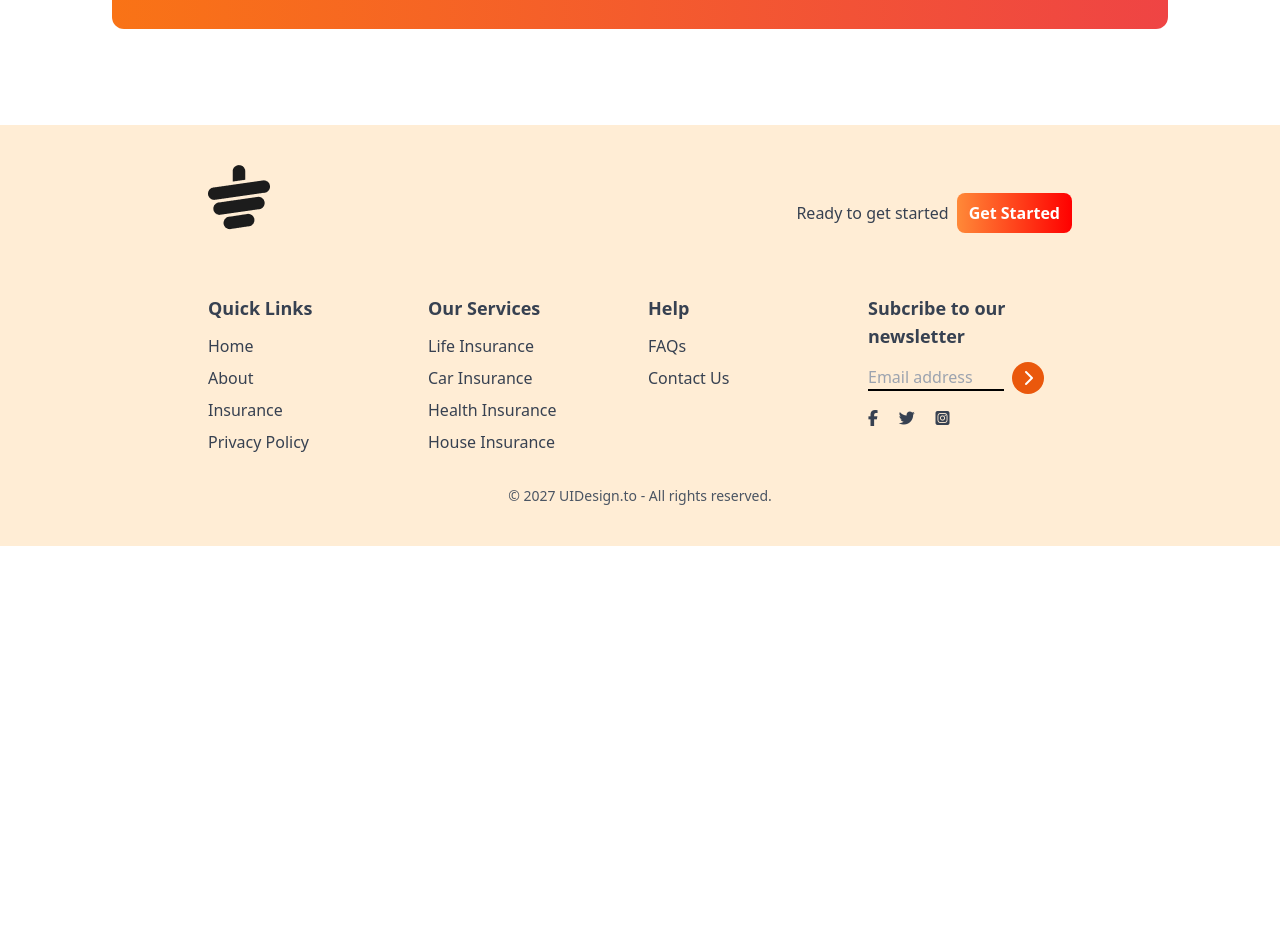
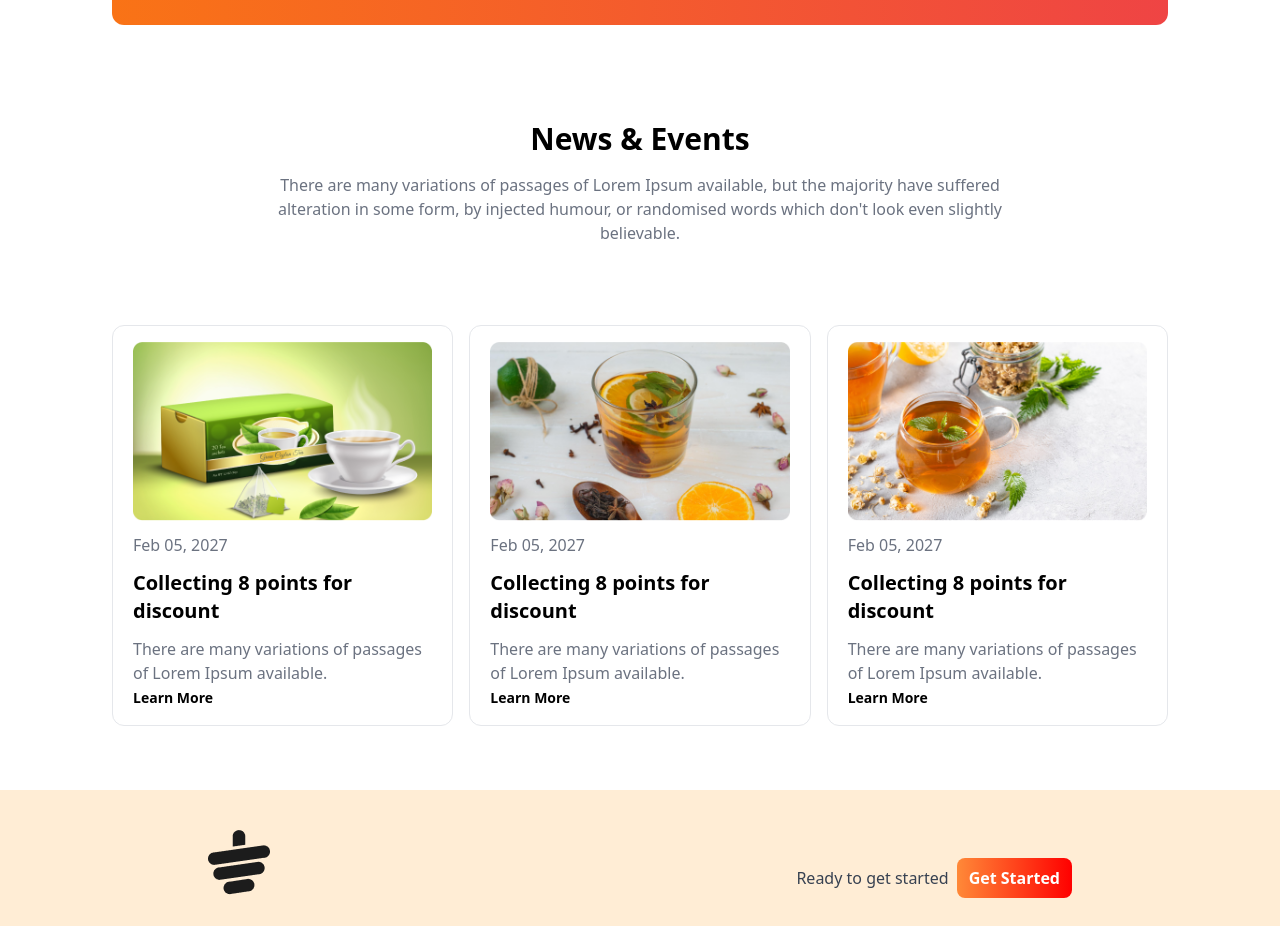
Before and after one commit to NourobaSultana/penguin-fashion-website, a plain HTML site: page tea website tailwind/tea.html in a window 1280 px wide. Shown: the part 2420-3346 px from the top of the page. Before the commit the page ends 2966 px from the top, so only its background shows below. Drawn offline with nearby package versions, Linux system fonts and the light colour scheme.

Commit message:
news section done

```diff
--- a/tea website tailwind/tea.html
+++ b/tea website tailwind/tea.html
@@ -16,6 +16,9 @@
               colors: {
                 clifford: '#da373d',
               }
+              fontFamily:{
+                manrope:['Manrope', 'sans-serif'],
+              }
             }
           }
         }
@@ -27,12 +30,12 @@
 <!-- font awesome cdn -->
 <link rel="stylesheet" href="https://cdnjs.cloudflare.com/ajax/libs/font-awesome/6.7.2/css/all.min.css" integrity="sha512-Evv84Mr4kqVGRNSgIGL/F/aIDqQb7xQ2vcrdIwxfjThSH8CSR7PBEakCr51Ck+w+/U6swU2Im1vVX0SVk9ABhg==" crossorigin="anonymous" referrerpolicy="no-referrer" />
 </head>
-<style>
+<!-- <style>
   .manrope{
   font-family: "Manrope",sans-serif;
 }
-</style>
-<body>
+</style> -->
+<body class="font-manrope">
 
 <main class="max-w-screen-xl mx-auto px-16 lg:px-28 manrope">
  <header class="lg:flex pt-10 mb-20">
@@ -147,7 +150,7 @@
     <div class=" md:flex justify-center items-center overflow-hidden">
     <div class="w-4/6">
       <h1 class="text-5xl font-bold mb-5 mt-10">Meet Our Super Clients</h1>
-      <p class="mb-5">There are many variations of passages of Lorem Ipsum available, but the majority have suffered alteration in some form, by injected humour, or randomised words which don't look even slightly believable. </p>
+      <p class="mb-5">There are many variations of passages of Lorem Ipsum available, but the majority have suffered alteration in some form, by injected humour, or randomised words which don't look even slightly believable.</p>
       <button class="bg-white text-orange-700 rounded-lg py-2 px-3 font-bold">Show All</button>
     </div>
 
@@ -190,7 +193,41 @@
 </section>
 
 <!-- news section hmework -->
+<section class="" >
+ <div class="justify-center mx-auto text-center w-9/12">
+  <h3 class="text-3xl font-bold mb-3 md:mb-4">News & Events</h3>
+  <p class="text-gray-500">There are many variations of passages of Lorem Ipsum available, but the majority have suffered alteration in some form, by injected humour, or randomised words which don't look even slightly believable. </p>
+ </div>
 
+ <div class="grid grid-cols-1 md:grid-cols2 lg:grid-cols-3 mb-6 md:mb-16 mt-8 md:mt-20 gap-4 ">
+  <!-- news card 1 -->
+  <div class="px-5 py-4 border border-gray-10 rounded-xl space-y-3">
+    <img class="w-full" src="./images/news-1.png" alt="">
+    <p class="text-gray-500">Feb 05, 2027</p>
+    <h1 class="font-bold text-xl">Collecting 8 points for discount</h1>
+    <p class="text-gray-500">There are many variations of passages of Lorem Ipsum available.</p>
+    <small class="font-bold text-sm">Learn More</small>
+  </div>
+
+   <!-- news card 2 -->
+   <div class="px-5 py-4 border border-gray-10 rounded-xl space-y-3">
+    <img class="w-full" src="./images/news-2.png" alt="">
+    <p class="text-gray-500">Feb 05, 2027</p>
+    <h1 class="font-bold text-xl">Collecting 8 points for discount</h1>
+    <p class="text-gray-500">There are many variations of passages of Lorem Ipsum available.</p>
+    <small class="font-bold text-sm">Learn More</small>
+  </div>
+
+   <!-- news card 3 -->
+   <div class="px-5 py-4 border border-gray-10 rounded-xl space-y-3">
+    <img class="w-full" src="./images/news-3.png" alt="">
+    <p class="text-gray-500">Feb 05, 2027</p>
+    <h1 class="font-bold text-xl">Collecting 8 points for discount</h1>
+    <p class="text-gray-500">There are many variations of passages of Lorem Ipsum available.</p>
+    <small class="font-bold text-sm">Learn More</small>
+  </div>
+ </div>
+</section>
 
 </main>
 <!-- footer section -->
@@ -250,7 +287,7 @@
             </div>
 
 
-            <div class="flex justify-center w-2/5 mb-2 mt-8 justify-between">
+            <div class="flex w-2/5 mb-2 mt-8 justify-between">
               <i class="fa-brands fa-facebook-f"></i>
               <i class="fa-brands fa-twitter"></i>
               <i class="fa-brands fa-square-instagram"></i>
```
